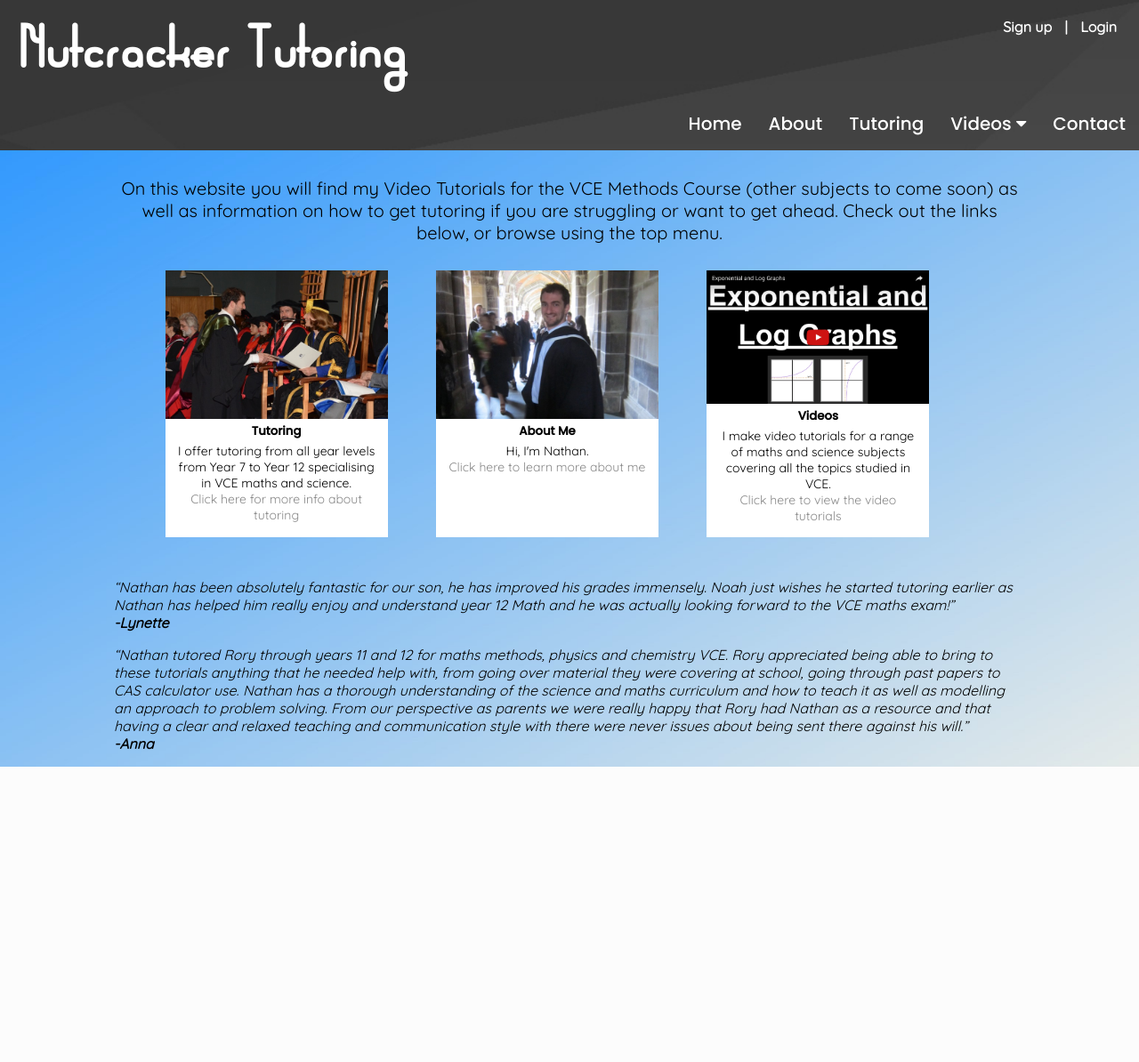
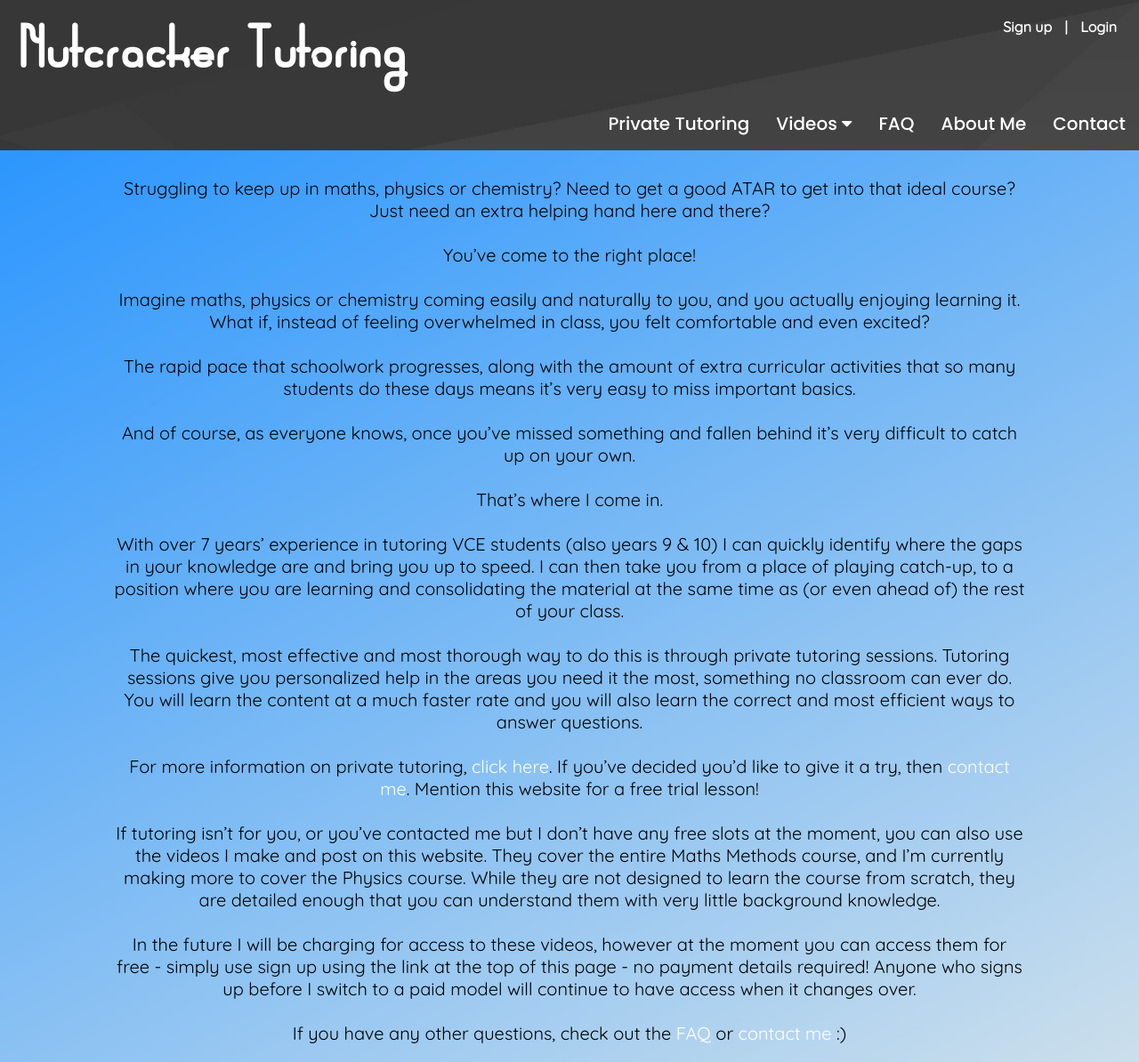
Before and after one commit to nutcrackertutoring/nutcracker, a Django app: template core/templates/index.html in a window 1280 px wide. Shown: the whole page at 89% size. Before the commit the page ends 862 px from the top, so only its background shows below. Run offline with Django 3.2, Linux system fonts and the light colour scheme; the template is opened without the code that fills it, so the values that code supplies are empty; parts of the project's set-up code (start-up, migrations or seed data) failed here and were passed over; some libraries are stand-ins or nearby versions; some web fonts are replaced.

Commit message:
FAQ, New home page
 - includes FAQ page accessible to all
 - rearranges top menu
 - new home page text (replacing 3 boxes with copy text)

```diff
--- a/core/static/core/style.css
+++ b/core/static/core/style.css
@@ -170,6 +170,7 @@ nav li li a {
 }
 nav ul ul {
     position: absolute;
+    max-width: 350px;
 }
 .label-toggle {display: none;}
 }
@@ -507,12 +508,12 @@ p {
     }
 }
 
-p a {
+p a, section a {
     color: white;
     text-decoration: none;
 }
 
-p a:hover {
+p a:hover, section a:hover {
     color: #BC81FF;
 }
 
@@ -564,3 +565,13 @@ blockquote {
     margin-left: 10%;
     margin-right: 10%;
 }
+
+
+summary {
+    margin-top: 6px;
+    font-weight: bold;
+}
+
+details:not(summary) {
+    margin-left: 5%;
+}
--- a/core/templates/base.html
+++ b/core/templates/base.html
@@ -28,11 +28,11 @@
 
 
 <body>
-
+<section>
 {% block content %}
 
 {% endblock %}
-
+</section>
 
 </body>
 <!--
--- a/core/templates/index.html
+++ b/core/templates/index.html
@@ -7,43 +7,33 @@
 {% block content %}
 {% load static %}
 
-<p class="center-resize">On this website you will find my Video Tutorials for the VCE Methods Course (other subjects to come soon) as well as information on how to get tutoring if you are struggling or want to get ahead. Check out the links below, or browse using the top menu.</p>
+<p class="center-resize">
+Struggling to keep up in maths, physics or chemistry? Need to get a good ATAR to get into that ideal course? Just need an extra helping hand here and there?<br><br>
 
-<div class="columns">
-	<div class="box">
-		<img src="{% static 'core/tutoring.jpg' %}">
-		<h5>Tutoring</h5>
+You’ve come to the right place!<br><br>
 
-		<p class="homebox">I offer tutoring from all year levels from Year 7 to Year 12 specialising in VCE maths and science.<br>
-		<a href="{% url "tutoring" %}"">Click here for more info about tutoring</a></p>
-	</div>
-	<div class="box">
-		<img src="{% static 'core/about.jpg' %}">
-		<h5>About Me</h5>
+Imagine maths, physics or chemistry coming easily and naturally to you, and you actually enjoying learning it. What if, instead of feeling overwhelmed in class, you felt comfortable and even excited?<br><br>
 
-		<p class="homebox">Hi, I'm Nathan.<br>
-		<a href="{% url "about" %}">Click here to learn more about me</a></p>
-	</div>
-	<div class="box">
-		<img src="{% static 'core/videos.jpg' %}">
-		<h5>Videos</h5>
+The rapid pace that schoolwork progresses, along with the amount of extra curricular activities that so many students do these days means it’s very easy to miss important basics.<br><br>
 
-		<p class="homebox">I make video tutorials for a range of maths and science subjects covering all the topics studied in VCE.<br>
-		<a href="{% url "videos" %}">Click here to view the video tutorials</a></p>
-	</div>
-</div>
+And of course, as everyone knows, once you’ve missed something and fallen behind it’s very difficult to catch up on your own.<br><br>
 
-<blockquote>
-“Nathan has been absolutely fantastic for our son, he has improved his grades immensely. Noah just wishes he started tutoring earlier as Nathan has helped him really enjoy and understand year 12 Math and he was actually looking forward to the VCE maths exam!”<br>
-<b>-Lynette</b>
-</blockquote>
+That’s where I come in.<br><br>
 
-<blockquote>
-“Nathan tutored Rory through years 11 and 12 for maths methods, physics and chemistry VCE.
-Rory appreciated being able to bring  to these tutorials anything that he needed help with, from going over material they were covering at school, going through past papers to CAS calculator use.
-Nathan has a thorough understanding of the science and maths curriculum and how to teach it as well as modelling an approach to problem solving.
-From our perspective as parents we were really happy that Rory had Nathan as a resource and that having a clear and relaxed teaching and communication style with there were never issues about being sent there against his will.”<br>
-<b>-Anna</b>
-</blockquote>
+With over 7 years’ experience in tutoring VCE students (also years 9 & 10) I can quickly identify where the gaps in your knowledge are and bring you up to speed. I can then take you from a place of playing catch-up, to a position where you are learning and consolidating the material at the same time as (or even ahead of) the rest of your class.<br><br>
+
+The quickest, most effective and most thorough way to do this is through private tutoring sessions. Tutoring sessions give you personalized help in the areas you need it the most, something no classroom can ever do. You will learn the content at a much faster rate and you will also learn the correct and most efficient ways to answer questions.<br><br>
+
+For more information on private tutoring, <a href="{% url 'tutoring' %}">click here</a>.
+If you’ve decided you’d like to give it a try, then <a href="{% url 'contact' %}">contact me</a>. Mention this website for a free trial lesson!<br><br>
+
+If tutoring isn’t for you, or you’ve contacted me but I don’t have any free slots at the moment, you can also use the videos I make and post on this website. They cover the entire Maths Methods course, and I’m currently making more to cover the Physics course. While they are not designed to learn the course from scratch, they are detailed enough that you can understand them with very little background knowledge.<br><br>
+
+In the future I will be charging for access to these videos, however at the moment you can access them for free - simply use sign up using the link at the top of this page - no payment details required! Anyone who signs up before I switch to a paid model will continue to have access when it changes over.<br><br>
+
+If you have any other questions, check out the <a href="{% url 'faq' %}">FAQ</a> or <a href="{% url 'contact' %}">contact me</a> :)
+</p>
+
+
 
 {% endblock %}
--- a/core/templates/topmenu.html
+++ b/core/templates/topmenu.html
@@ -36,11 +36,8 @@
 <label for="menu-toggle" class="label-toggle"><img src="{% static 'core/menu.png' %}" width="40" height="40"></label>
 <div style="clear: both;"></div>
 	<ul class="topnav" id="myTopnav">
-		<li {% if section == "home" %}class="active"{% endif %}><a href="{% url "home" %}">Home</a></li>
 
-		<li {% if section == "about" %}class="active"{% endif %}><a href="{% url "about" %}">About</a></li>
-
-		<li {% if section == "tutoring" %}class="active"{% endif %}><a href="{% url "tutoring" %}">Tutoring</a></li>
+		<li {% if section == "tutoring" %}class="active"{% endif %}><a href="{% url "tutoring" %}">Private Tutoring</a></li>
 
 		<li
 		{% if section == "videos" %}class="active"{% endif %}
@@ -57,7 +54,9 @@
 			</ul>
 		</li>
 
-		<!--<li {% if section == "faq" %}class="active"{% endif %}><a href="{% url "faq" %}">FAQ</a></li>-->
+		<li {% if section == "faq" %}class="active"{% endif %}><a href="{% url "faq" %}">FAQ</a></li>
+
+		<li {% if section == "about" %}class="active"{% endif %}><a href="{% url "about" %}">About Me</a></li>
 
 		<li {% if section == "contact" %}class="active"{% endif %}><a href="{% url "contact" %}">Contact</a></li>
 
```
Also changed, not shown: core/templates/tutoring.html (+14 -0 lines), core/views.py (+0 -7 lines).
